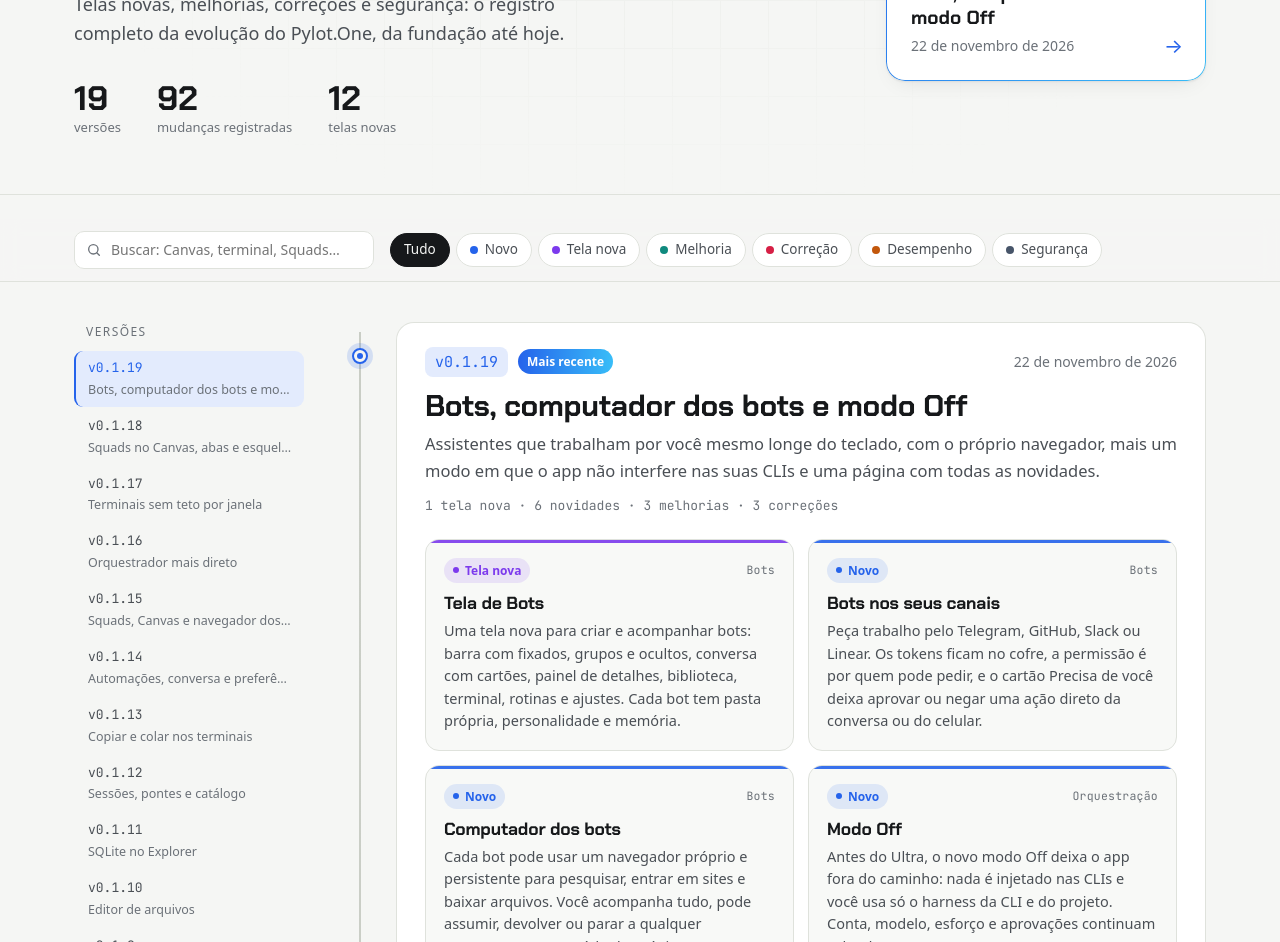
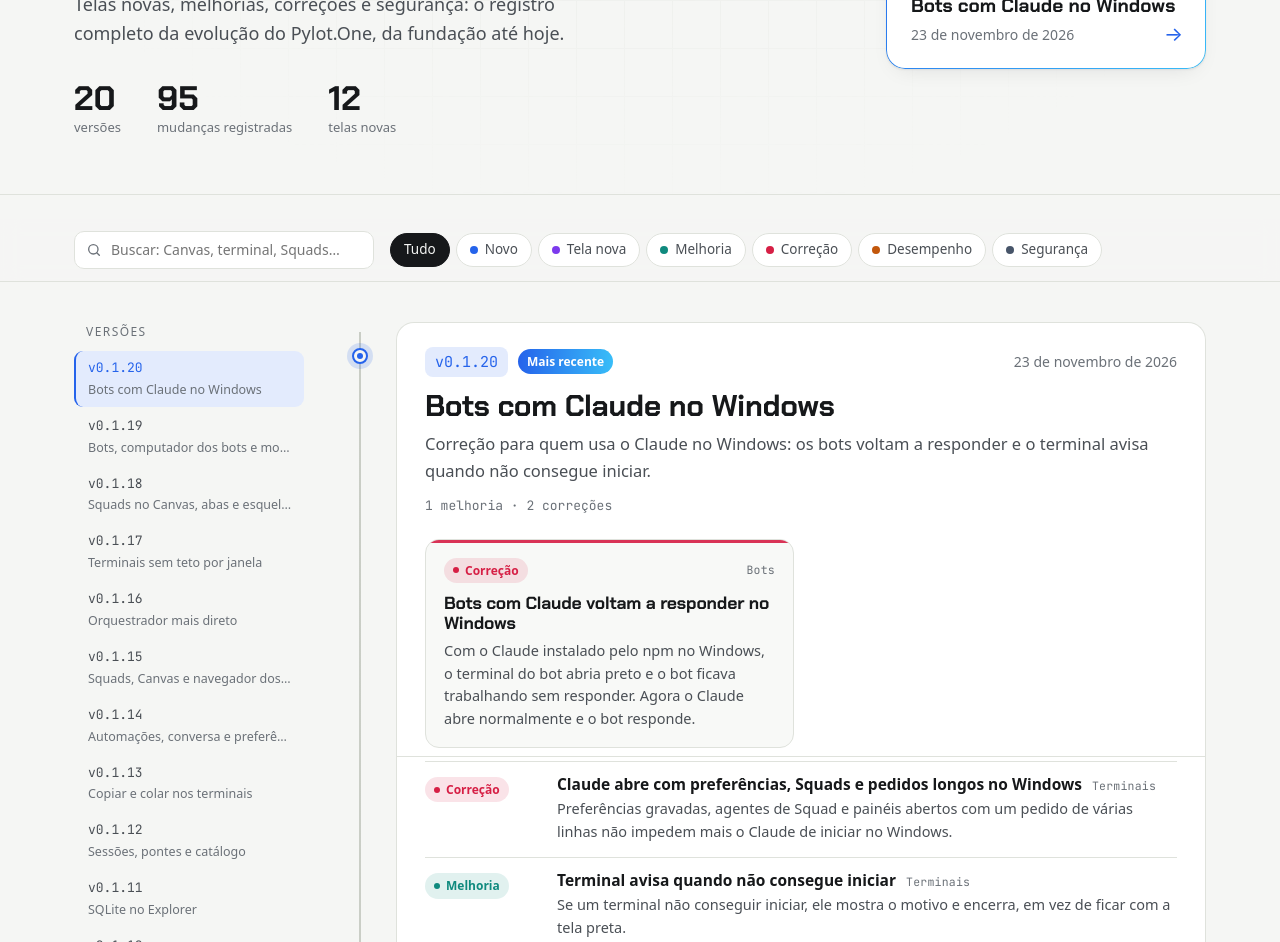
Before and after one commit to bittencourtthulio/pylotone-downloads, a plain HTML site: page novidades/index.html in a window 1280 px wide. Shown: the part 349-1291 px from the top of the page. Drawn offline with Linux system fonts and the light colour scheme.

Commit message:
novidades: versão 0.1.20

```diff
--- a/novidades/index.html
+++ b/novidades/index.html
@@ -4,17 +4,17 @@
   <meta charset="utf-8">
   <meta name="viewport" content="width=device-width, initial-scale=1">
   <title>Novidades do Pylot.One</title>
-  <meta name="description" content="Tudo o que mudou no Pylot.One, versão a versão: telas novas, melhorias, correções e segurança. Versão mais recente: 0.1.19.">
+  <meta name="description" content="Tudo o que mudou no Pylot.One, versão a versão: telas novas, melhorias, correções e segurança. Versão mais recente: 0.1.20.">
   <meta name="color-scheme" content="light dark">
   <meta name="theme-color" content="#2563eb">
   <meta property="og:title" content="Novidades do Pylot.One">
-  <meta property="og:description" content="Versão 0.1.19: Bots, computador dos bots e modo Off.">
+  <meta property="og:description" content="Versão 0.1.20: Bots com Claude no Windows.">
   <link rel="icon" href="simbolo.svg" type="image/svg+xml">
   <link rel="preload" href="fontes/chakra-700.ttf" as="font" type="font/ttf" crossorigin>
   <link rel="stylesheet" href="estilo.css">
   <script>try{var t=localStorage.getItem("nv-tema");if(t==="claro"||t==="escuro")document.documentElement.dataset.tema=t;}catch(e){}</script>
 </head>
-<body data-ultima="0.1.19">
+<body data-ultima="0.1.20">
   <a class="nv-pular" href="#conteudo">Pular para as versões</a>
   <header class="nv-topo">
     <div class="nv-topo-dentro">
@@ -41,15 +41,15 @@
         <h1 id="nv-heroi-titulo">Tudo o que mudou,<br><span>versão a versão.</span></h1>
         <p class="nv-heroi-texto">Telas novas, melhorias, correções e segurança: o registro completo da evolução do Pylot.One, da fundação até hoje.</p>
         <dl class="nv-numeros">
-          <div><dt>versões</dt><dd>19</dd></div>
-          <div><dt>mudanças registradas</dt><dd>92</dd></div>
+          <div><dt>versões</dt><dd>20</dd></div>
+          <div><dt>mudanças registradas</dt><dd>95</dd></div>
           <div><dt>telas novas</dt><dd>12</dd></div>
         </dl>
-        <a class="nv-cartao-ultima" href="#v0.1.19">
+        <a class="nv-cartao-ultima" href="#v0.1.20">
           <span class="nv-cartao-rotulo">Mais recente</span>
-          <span class="nv-cartao-versao">v0.1.19</span>
-          <span class="nv-cartao-titulo">Bots, computador dos bots e modo Off</span>
-          <span class="nv-cartao-data">22 de novembro de 2026</span>
+          <span class="nv-cartao-versao">v0.1.20</span>
+          <span class="nv-cartao-titulo">Bots com Claude no Windows</span>
+          <span class="nv-cartao-data">23 de novembro de 2026</span>
           <span class="nv-cartao-seta" aria-hidden="true">→</span>
         </a>
       </div>
@@ -88,6 +88,7 @@
       <aside class="nv-indice" aria-label="Versões">
         <p class="nv-indice-rotulo">Versões</p>
         <ol>
+            <li><a href="#v0.1.20" data-alvo="v0.1.20"><span class="nv-indice-versao">v0.1.20</span><span class="nv-indice-titulo">Bots com Claude no Windows</span></a></li>
             <li><a href="#v0.1.19" data-alvo="v0.1.19"><span class="nv-indice-versao">v0.1.19</span><span class="nv-indice-titulo">Bots, computador dos bots e modo Off</span></a></li>
             <li><a href="#v0.1.18" data-alvo="v0.1.18"><span class="nv-indice-versao">v0.1.18</span><span class="nv-indice-titulo">Squads no Canvas, abas e esqueletos</span></a></li>
             <li><a href="#v0.1.17" data-alvo="v0.1.17"><span class="nv-indice-versao">v0.1.17</span><span class="nv-indice-titulo">Terminais sem teto por janela</span></a></li>
@@ -110,12 +111,50 @@
         </ol>
       </aside>
       <div class="nv-linha">
+      <section class="nv-versao" id="v0.1.20" data-versao="0.1.20" aria-labelledby="v0.1.20-titulo">
+        <div class="nv-marco" aria-hidden="true"><span></span></div>
+        <header class="nv-versao-cabecalho">
+          <div class="nv-versao-meta">
+            <a class="nv-numero" href="#v0.1.20">v0.1.20</a>
+            <span class="nv-etiqueta nv-etiqueta-ultima">Mais recente</span>
+            <span class="nv-etiqueta nv-etiqueta-instalada" hidden>Sua versão</span>
+            <time datetime="2026-11-23">23 de novembro de 2026</time>
+          </div>
+          <h2 id="v0.1.20-titulo">Bots com Claude no Windows</h2>
+          <p class="nv-resumo">Correção para quem usa o Claude no Windows: os bots voltam a responder e o terminal avisa quando não consegue iniciar.</p>
+
+          <p class="nv-contagem">1 melhoria · 2 correções</p>
+        </header>
+        <div class="nv-destaques">
+          <article class="nv-destaque" data-tipo="correcao">
+            <div class="nv-destaque-topo"><span class="nv-selo" data-tipo="correcao">Correção</span><span class="nv-area">Bots</span></div>
+            <h4>Bots com Claude voltam a responder no Windows</h4>
+            <p>Com o Claude instalado pelo npm no Windows, o terminal do bot abria preto e o bot ficava trabalhando sem responder. Agora o Claude abre normalmente e o bot responde.</p>
+          </article>
+        </div>
+        <ul class="nv-itens">
+          <li class="nv-item" data-tipo="correcao">
+            <span class="nv-selo" data-tipo="correcao">Correção</span>
+            <div class="nv-item-corpo">
+              <h4>Claude abre com preferências, Squads e pedidos longos no Windows <span class="nv-area">Terminais</span></h4>
+              <p>Preferências gravadas, agentes de Squad e painéis abertos com um pedido de várias linhas não impedem mais o Claude de iniciar no Windows.</p>
+            </div>
+          </li>
+          <li class="nv-item" data-tipo="melhoria">
+            <span class="nv-selo" data-tipo="melhoria">Melhoria</span>
+            <div class="nv-item-corpo">
+              <h4>Terminal avisa quando não consegue iniciar <span class="nv-area">Terminais</span></h4>
+              <p>Se um terminal não conseguir iniciar, ele mostra o motivo e encerra, em vez de ficar com a tela preta.</p>
+            </div>
+          </li>
+        </ul>
+      </section>
       <section class="nv-versao" id="v0.1.19" data-versao="0.1.19" aria-labelledby="v0.1.19-titulo">
         <div class="nv-marco" aria-hidden="true"><span></span></div>
         <header class="nv-versao-cabecalho">
           <div class="nv-versao-meta">
             <a class="nv-numero" href="#v0.1.19">v0.1.19</a>
-            <span class="nv-etiqueta nv-etiqueta-ultima">Mais recente</span>
+
             <span class="nv-etiqueta nv-etiqueta-instalada" hidden>Sua versão</span>
             <time datetime="2026-11-22">22 de novembro de 2026</time>
           </div>
```
Also changed, not shown: novidades/versoes.json (+27 -0 lines).
